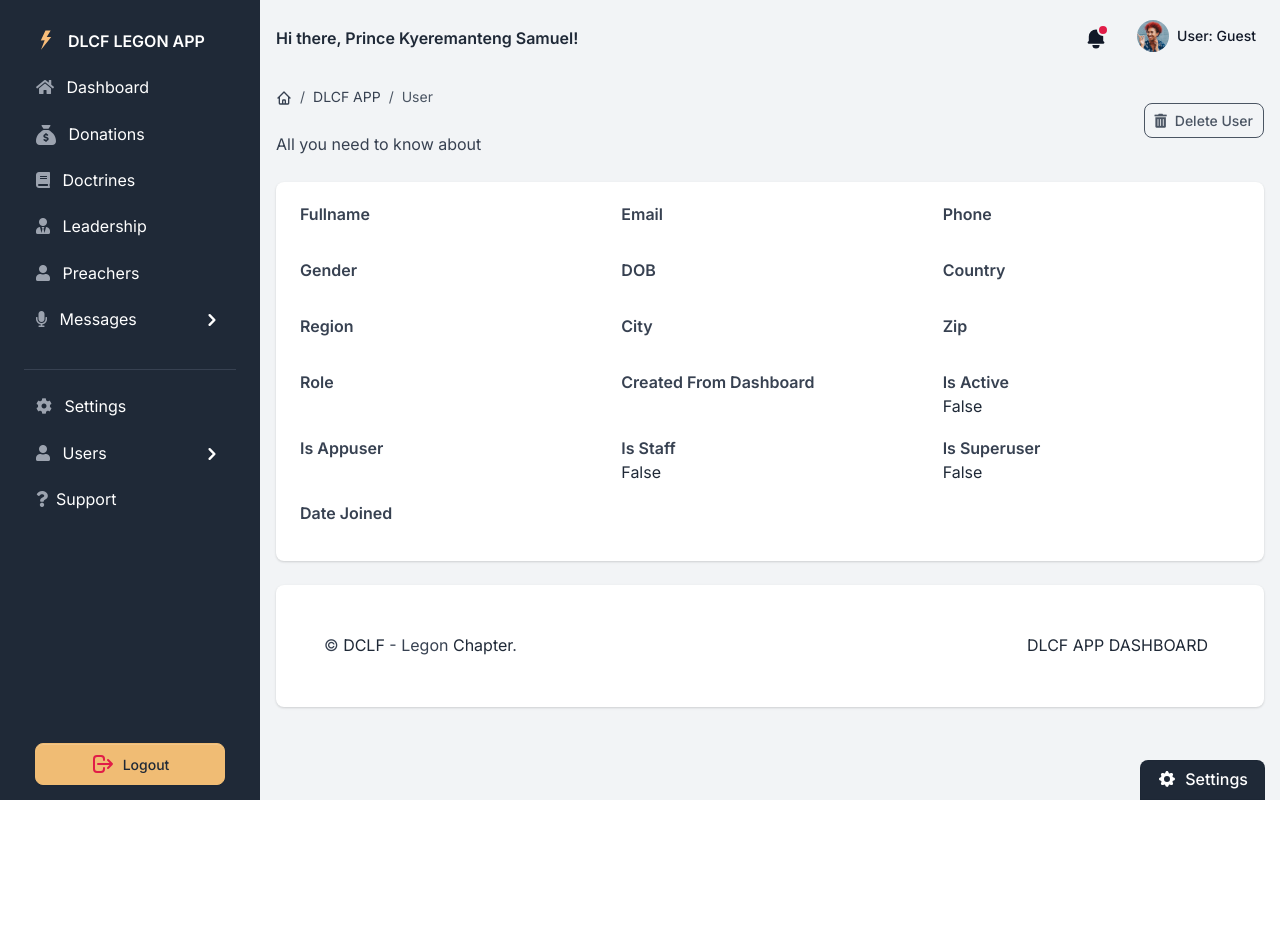
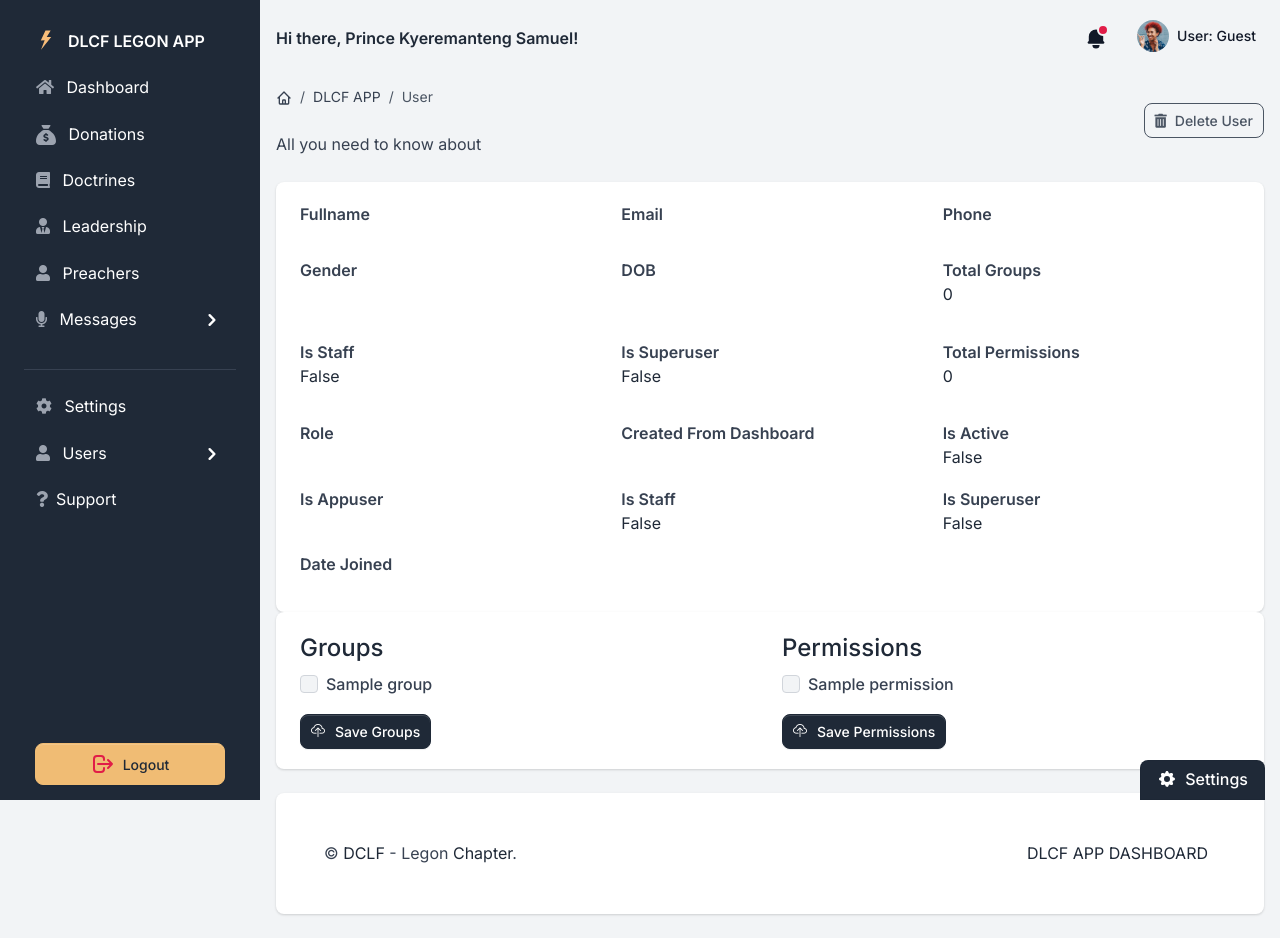
Before and after one commit to DCLF-LEGON/app_backend, a Django app: template core/dashboard/templates/dashboard/details/details_user.html in a window 1280 px wide. Before the commit the page ends 800 px from the top, so only its background shows below. Run offline with Django 4.2, Linux system fonts and the light colour scheme; the template is opened without the code that fills it: most values are stand-ins (such as "Sample title", 1, 10 or a date in 2020); some libraries are stand-ins or nearby versions.

Commit message:
Update details_user.html

```diff
--- a/core/dashboard/templates/dashboard/details/details_user.html
+++ b/core/dashboard/templates/dashboard/details/details_user.html
@@ -65,20 +65,20 @@
             <p class="text-primary">{{user.dob}}</p>
         </div>
         <div class="col-4 mb-3">
-            <b>Country</b>
-            <p class="text-primary">{{user.country}}</p>
+            <b>Total Groups</b>
+            <p class="text-primary">{{user.groups.count}}</p>
         </div>
         <div class="col-4 mb-3">
-            <b>Region</b>
-            <p class="text-primary">{{user.region}}</p>
+            <b>Is Staff</b>
+            <p class="text-primary">{{user.is_staff}}</p>
         </div>
-        <div class="col-4">
-            <b>City</b>
-            <p class="text-primary">{{user.city}}</p>
+        <div class="col-4 mb-3">
+            <b>Is Superuser</b>
+            <p class="text-primary">{{user.is_superuser}}</p>
         </div>
-        <div class="col-4">
-            <b>Zip</b>
-            <p class="text-primary">{{user.zip}}</p>
+        <div class="col-4 mb-3">
+            <b>Total Permissions</b>
+            <p class="text-primary">{{user.user_permissions.count}}</p>
         </div>
         <div class="col-4">
             <b>Role</b>
@@ -111,6 +111,54 @@
     </div>
 </div>
 
+<!-- groups and permisions block -->
+<div class="card card-body border-0 shadow table-wrapper table-responsive">
+    <div class="row">
+        <div class="col-6">
+            <h2 class="h4">Groups</h2>
+        </div>
+        <div class="col-6">
+            <h2 class="h4">Permissions</h2>
+        </div>
+        <div class="col-6">
+            <form action="{% url 'dashboard:add_user_to_group' %}" method="POST">
+                {% csrf_token %}
+                <input type="hidden" name="user_id" value="{{user.id}}">
+                {% for group in groups %}
+                <div class="form-check">
+                    <input class="form-check-input" type="checkbox" value="{{group.id}}" name="groups"
+                        id="group_id_{{group.id}}" {% if group in saved_groups %} checked {% endif %}>
+                    <label class="form-check-label" for="perm_id_{{group.id}}">
+                        {{group.name}}
+                    </label>
+                </div>
+                {% endfor %}
+                <input type="hidden" name="group_id" value="{{group.id}}">
+                <button type="submit" class="mt-3 btn btn-sm btn-primary"><i class="bi bi-cloud-upload"
+                        style="margin-right: 10px;"></i>Save Groups</button>
+            </form>
+        </div>
+        <div class="col-6">
+            <form action="{% url 'dashboard:add_perms_to_user' %}" method="POST">
+                {% csrf_token %}
+                <input type="hidden" name="user_id" value="{{user.id}}">
+                {% for permission in permissions %}
+                <div class="form-check">
+                    <input class="form-check-input" type="checkbox" value="{{permission.id}}" name="permissions"
+                        id="perm_id_{{permission.id}}" {% if permission in saved_permissions %} checked {% endif %}>
+                    <label class="form-check-label" for="perm_id_{{permission.id}}">
+                        {{permission.name}}
+                    </label>
+                </div>
+                {% endfor %}
+                <input type="hidden" name="group_id" value="{{group.id}}">
+                <button type="submit" class="mt-3 btn btn-sm btn-primary"><i class="bi bi-cloud-upload"
+                        style="margin-right: 10px;"></i>Save Permissions</button>
+            </form>
+        </div>
+    </div>
+</div>
+
 {% endblock content %}
 
 <!-- Specific Page JS goes HERE  -->
```
